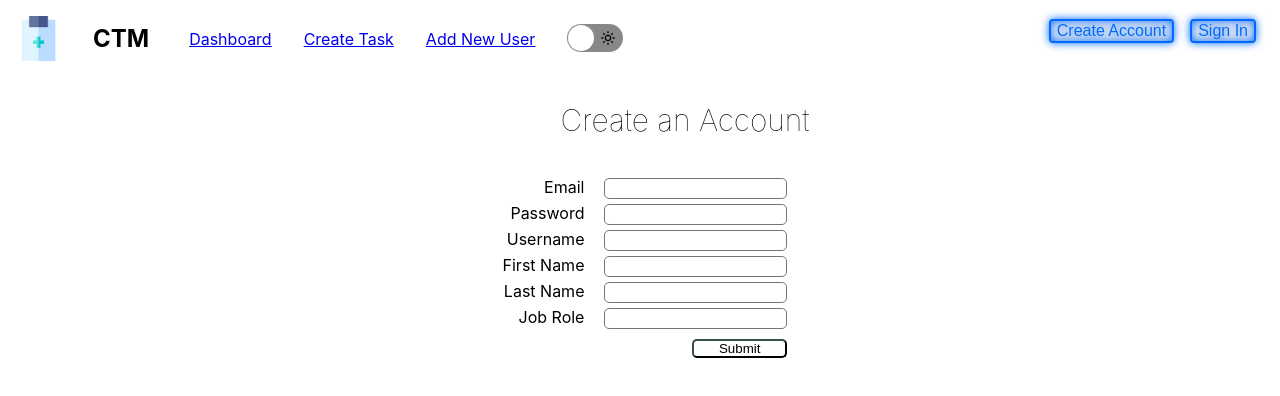
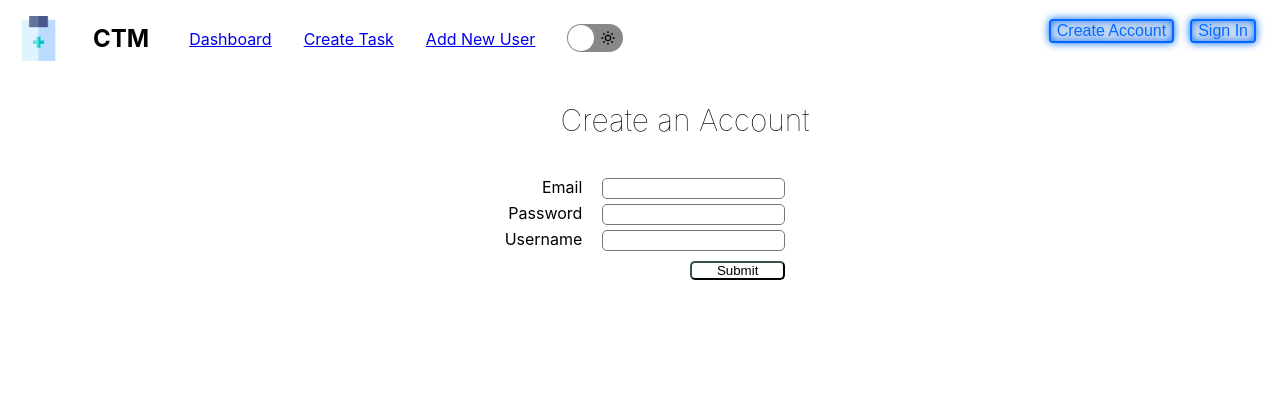
Before and after one commit to david-tech-ding/task-management-app, a React (Create React App) app: page /create-account in a window 1280 px wide. Shown: the top 396 px of the page. Built offline with nearby package versions, Linux system fonts and the light colour scheme; no server answers.

Commit message:
Toggle button functionality fixed

```diff
--- a/src/components/App.js
+++ b/src/components/App.js
@@ -38,6 +38,13 @@ const App = () => {
     setTheme((curr) => (curr === "light" ? "dark" : "light"));
   };
 
+  useEffect(() => {
+    document.body.className = theme;
+    return () => {
+      document.body.className = "";
+    };
+  }, [theme]);
+
   const [users, setUsers] = useState([]);
 
   useEffect(() => {
@@ -54,7 +61,7 @@ const App = () => {
   return (
     <AuthProvider>
       <ThemeContext.Provider value={{ theme, toggleTheme }}>
-        <div className="App" id={theme}>
+        <div className="App">
           <NavBar
             className="navbar"
             onLogout={handleLogout}
--- a/src/components/CreateAccount.js
+++ b/src/components/CreateAccount.js
@@ -11,9 +11,6 @@ const CreateAccount = ({ onSetUser, onSetLoggedInUser, loggedInUser }) => {
     email: "",
     password: "",
     userName: "",
-    firstName: "",
-    lastName: "",
-    jobRole: "",
   });
 
   const userRef = useRef();
@@ -119,39 +116,6 @@ const CreateAccount = ({ onSetUser, onSetLoggedInUser, loggedInUser }) => {
             id="create-account_username-input"
           />
         </label>
-        <label htmlFor="create-account_firstname-input">
-          First Name
-          <input
-            className="auth-form_input"
-            onChange={handleChange}
-            value={newUser.firstName}
-            type="firstName"
-            name="firstName"
-            id="create-account_firstname-input"
-          />
-        </label>
-        <label htmlFor="create-account_lastname-input">
-          Last Name
-          <input
-            className="auth-form_input"
-            onChange={handleChange}
-            value={newUser.lastName}
-            type="lastName"
-            name="lastName"
-            id="create-account_lastname-input"
-          />
-        </label>
-        <label htmlFor="create-account_jobrole-input">
-          Job Role
-          <input
-            className="auth-form_input"
-            onChange={handleChange}
-            value={newUser.jobRole}
-            type="jobRole"
-            name="jobRole"
-            id="create-account_jobrole-input"
-          />
-        </label>
         <button
           id="create-user_button"
           type="submit"
--- a/src/styles/app.css
+++ b/src/styles/app.css
@@ -7,11 +7,11 @@
   pointer-events: none;
 }
 
-#light {
+body.light {
   background-color: white;
 }
 
-#dark {
+body.dark {
   background-color: #536390;
 }
 @media (prefers-reduced-motion: no-preference) {
```
